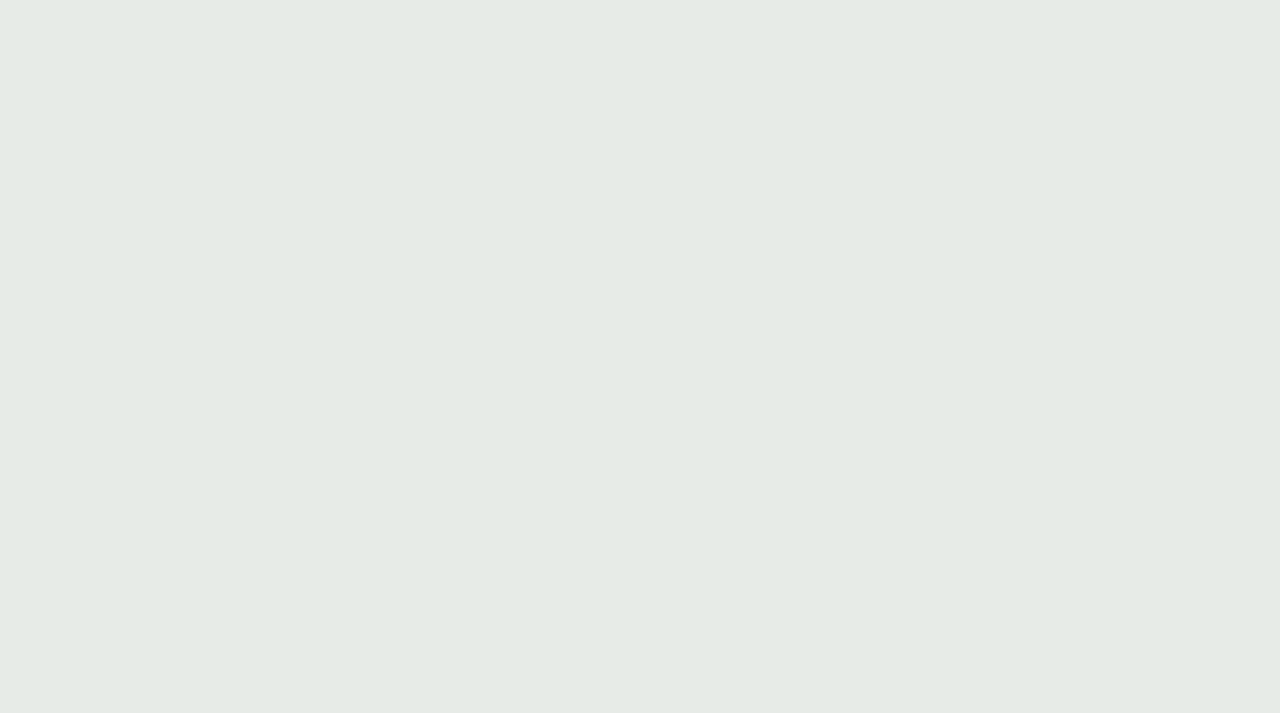
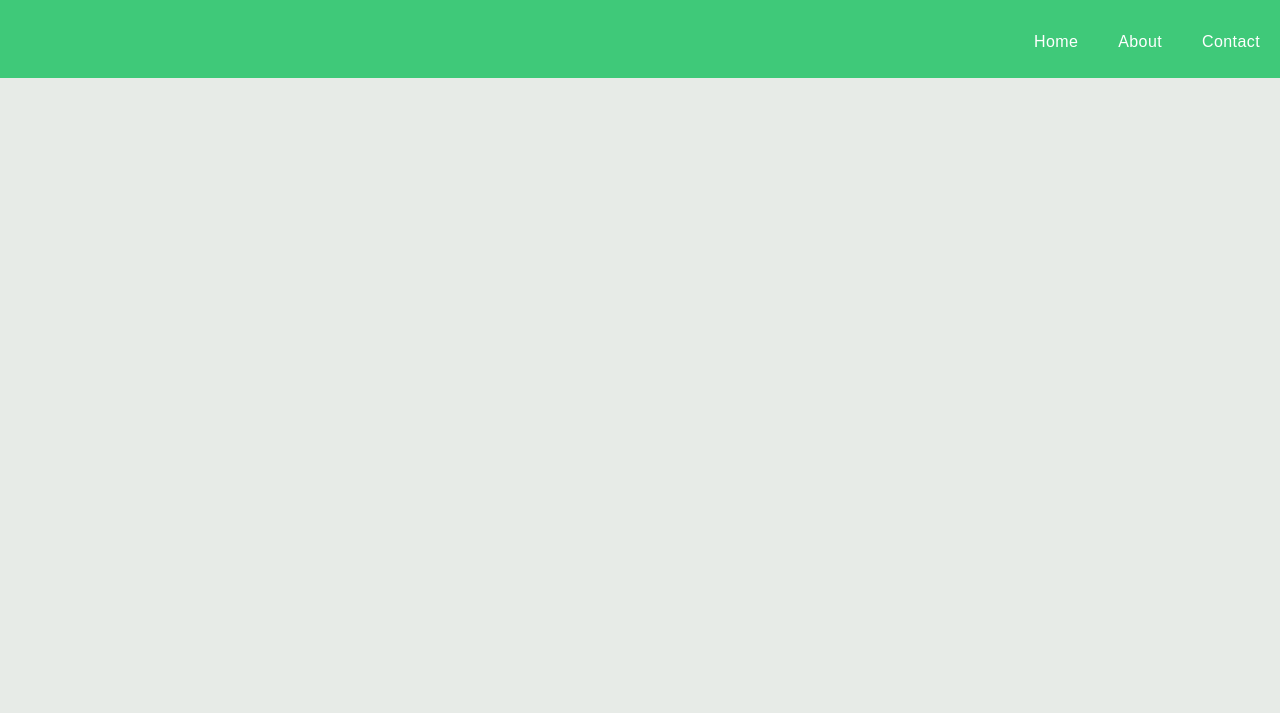
Before and after one commit to 187jjay187/CSP2, a website: page src/index.html in a window 1280 px wide. Shown: the top 713 px of the page. Drawn offline with Linux system fonts and the light colour scheme; files whose address does not match are found by name; a web font is replaced by a local one.

Commit message:
Add header in html file and css file

```diff
--- a/src/index.css
+++ b/src/index.css
@@ -20,6 +20,38 @@ body {
   letter-spacing: 0.04rem;
 }
 
+header {
+  display: flex;
+  justify-content: space-between;
+  align-items: center;
+  background-color: #3FC979;
+  color: #fff;
+}
+
+/* .logo span {
+  font-size: 3rem;
+  font-weight: 700;
+  line-height: 1.7;
+  color:#fff;
+  margin-inline: 2rem;
+} */
+.menunav {
+  display: flex;
+  justify-content: space-around;
+  align-items: center;
+}
+
+.menunav li {
+  list-style: none;
+  margin: 2rem;
+}
+
+.menunav li a {
+  text-decoration: none;
+  font-size: 1.6rem;
+  color: #fff;
+}
+
 footer {
   display: flex;
   flex-direction: column;
--- a/src/index.html
+++ b/src/index.html
@@ -1,5 +1,6 @@
 <!DOCTYPE html>
 <html lang="en">
+
 <head>
   <meta charset="UTF-8">
   <meta http-equiv="X-UA-Compatible" content="IE=edge">
@@ -9,7 +10,25 @@
   <script src="https://kit.fontawesome.com/67c66657c7.js"></script>
   <link rel="stylesheet" href="index.css">
 </head>
+
 <body>
+  <header class="navheader">
+    <div class="logo" src="/img/singlelogo.png"></div>
+    <div class="button1" href="#"></div>
+    <nav class="firstnavbar">
+      <ul class="menunav">
+        <li>
+          <a href="#index.html">Home</a>
+        </li>
+        <li>
+          <a href="#">About</a>
+        </li>
+        <li>
+          <a href="#">Contact</a>
+        </li>
+      </ul>
+    </nav>
+  </header>
 
   <footer>
     <div class="container">
@@ -26,8 +45,10 @@
   </footer>
 
 </body>
+
 </html>
 
 <script src=""></script>
 </body>
+
 </html>
```
Lines whose indentation alone changed are shown as unchanged.
